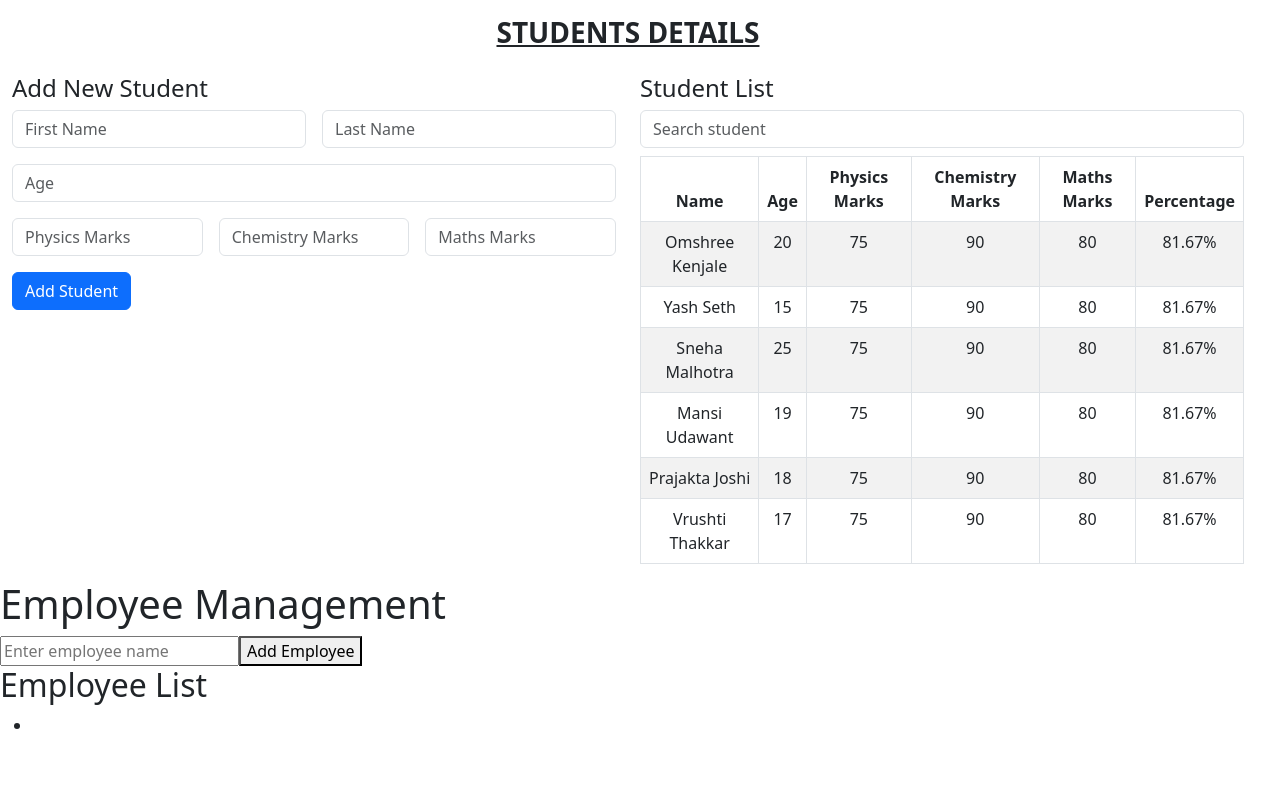
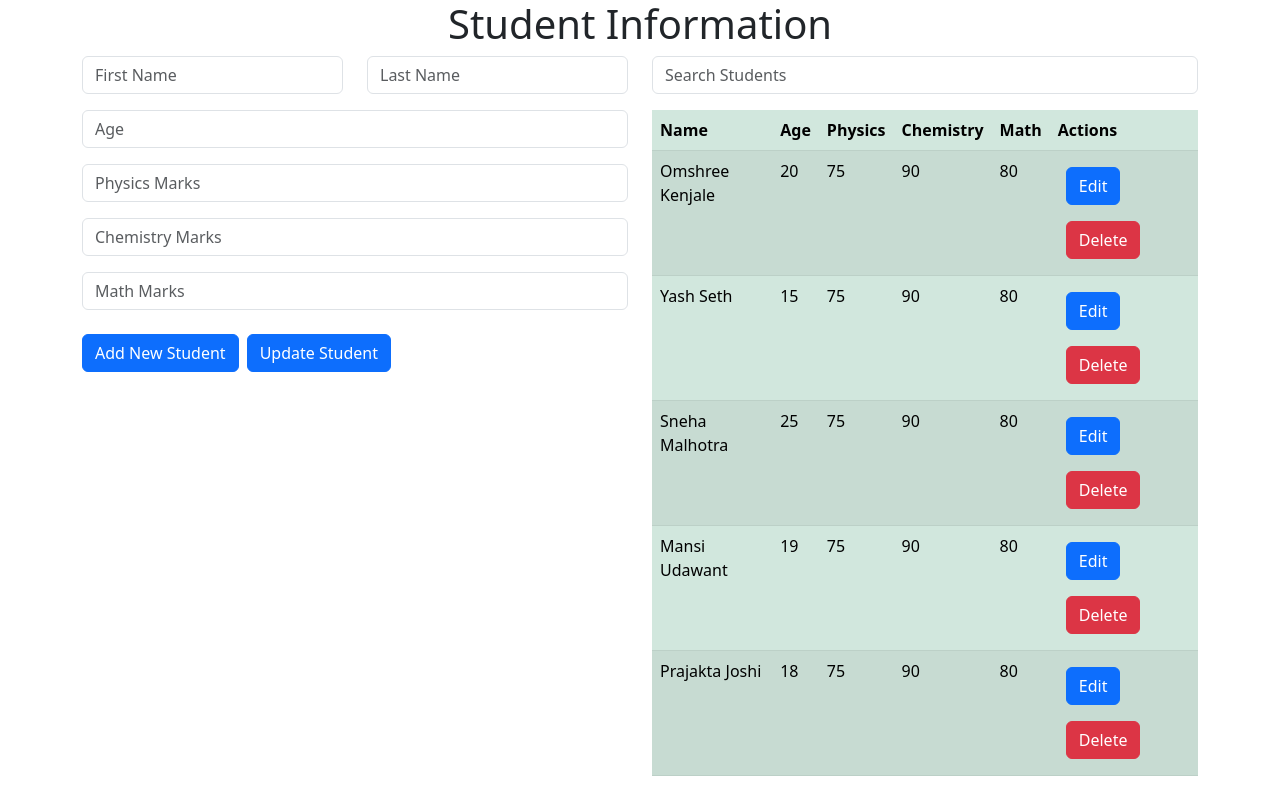
Before and after one commit to OHK08/Dashboard, a React (Vite) app: page / in a window 1280 px wide. Built offline with nearby package versions, Linux system fonts and the light colour scheme.

Commit message:
student details crud

```diff
--- a/src/App.jsx
+++ b/src/App.jsx
@@ -3,8 +3,9 @@ import React from 'react';
 // import DarkModeToggle from './demo/DarkModeToggle';
 // import ArrayExample1 from './demo/ArrayExample1';
 // import StudentList from './demo/StudentList';
+// import StudentData from './studentDetails/StudentData';
+// import EmployeeData from './demo/EmployeeData';
 import StudentData from './studentDetails/StudentData';
-import EmployeeData from './demo/EmployeeData';
 
 
 export default function App() {
@@ -13,11 +14,11 @@ export default function App() {
       {/* <ArrayExample1 /> */}
       {/* <Admin /> */}
       {/* <DarkModeToggle/> */}
-      <StudentData/>
+      {/* <StudentData/> */}
       {/* <StudentList/> */}
       {/* <FilterArray/> */}
-
-      <EmployeeData/>
+      {/* <EmployeeData/> */}
+      <StudentData/>
     </>
   );
 }
--- /dev/null
+++ b/src/studentDetails/AddNewStudent.jsx
@@ -0,0 +1,6 @@
+import React from 'react'
+
+export default function AddNewStudent( students, setStudentDetails, inputValue, setInputValue) {
+  setStudentDetails([...students, inputValue]);
+  setInputValue({ firstName: "", lastName: "", age: "", phyMarks: "", chemMarks: "", mathMarks: "" });
+}
--- /dev/null
+++ b/src/studentDetails/DeleteStudent.jsx
@@ -0,0 +1,5 @@
+import React from 'react'
+
+export default function deleteStudent(index, students, setStudentDetails) {
+    setStudentDetails(students.filter((_, i) => i !== index));
+}
--- a/src/studentDetails/StudentData.jsx
+++ b/src/studentDetails/StudentData.jsx
@@ -1,60 +1,62 @@
-import React, { useState } from 'react';
-import StudentForm from './StudentForm';
-import StudentTable from './StudentTable';
+import React, { useState } from "react";
+import StudentForm from "./StudentForm";
+import StudentTable from "./StudentTable";
 
-export default function StudentData() {
-    // Array of students
+export default function StudentInformation() {
     const [students, setStudentDetails] = useState([
         { firstName: "Omshree", lastName: "Kenjale", age: 20, phyMarks: 75, chemMarks: 90, mathMarks: 80 },
         { firstName: "Yash", lastName: "Seth", age: 15, phyMarks: 75, chemMarks: 90, mathMarks: 80 },
         { firstName: "Sneha", lastName: "Malhotra", age: 25, phyMarks: 75, chemMarks: 90, mathMarks: 80 },
         { firstName: "Mansi", lastName: "Udawant", age: 19, phyMarks: 75, chemMarks: 90, mathMarks: 80 },
         { firstName: "Prajakta", lastName: "Joshi", age: 18, phyMarks: 75, chemMarks: 90, mathMarks: 80 },
-        { firstName: "Vrushti", lastName: "Thakkar", age: 17, phyMarks: 75, chemMarks: 90, mathMarks: 80 }
     ]);
+    const [inputValue, setInputValue] = useState({ firstName: "", lastName: "", age: "", phyMarks: "", chemMarks: "", mathMarks: "" });
+    const [editIndex, setEditIndex] = useState(null);
 
-    // State for form input values
-    const [inputValue, setInputValue] = useState({ firstName: "", lastName: "", age: "", phyMarks: "", chemMarks: "", mathMarks: "" });
-
-    // Search student
-    const [searchInputValue, setSearchInputValue] = useState("");
-    const searchStudentDetails = (e) => {
-        setSearchInputValue(e.target.value);
+    const handleAddStudent = (e) => {
+        e.preventDefault();
+        setStudentDetails([...students, inputValue]);
+        setInputValue({ firstName: "", lastName: "", age: "", phyMarks: "", chemMarks: "", mathMarks: "" });
     };
 
-    // Filter students based on search input
-    const filteredStudents = students.filter(student =>
-        student.firstName.toLowerCase().includes(searchInputValue.toLowerCase()) ||
-        student.lastName.toLowerCase().includes(searchInputValue.toLowerCase())
-    );
+    const handleUpdateStudent = (e) => {
+        e.preventDefault();
+        if (editIndex !== null) {
+            // students[editIndex] = inputValue;
+            // setStudentDetails(students);
+            const updatedStudents = [...students];
+            updatedStudents[editIndex] = inputValue;
+            setStudentDetails(updatedStudents);
+            setEditIndex(null);
+            setInputValue({ firstName: "", lastName: "", age: "", phyMarks: "", chemMarks: "", mathMarks: "" });
+        }
+    };
 
-    // After clicking on an item in the table, fill the form with student details
-    const handleRowClick = (student) => {
-        setInputValue(student); // ✅ Updates the form fields
+    const handleEdit = (index) => {
+        setInputValue(students[index]);
+        setEditIndex(index);
+    };
+
+    const handleDelete = (index) => {
+        setStudentDetails(students.filter((_, i) => i !== index));
     };
 
     return (
-        <>
-            <div className='container-fluid row'>
-                <h3 className='p-3 text-center fw-bold text-decoration-underline'>STUDENTS DETAILS</h3>
-
-                <div className='col-sm-6 col-md-6 col-lg-6'>
+        <div className="container">
+            <h1 className="text-center">Student Information</h1>
+            <div className="row">
+                <div className="col-sm-6 col-md-6 col-lg-6">
                     <StudentForm
-                        setStudentDetails={setStudentDetails}
                         inputValue={inputValue}
                         setInputValue={setInputValue}
+                        handleAddStudent={handleAddStudent}
+                        handleUpdateStudent={handleUpdateStudent}
                     />
                 </div>
-
-                <div className='col-sm-6 col-md-6 col-lg-6'>
-                    <StudentTable
-                        filteredStudents={filteredStudents}
-                        searchInputValue={searchInputValue}
-                        searchStudentDetails={searchStudentDetails}
-                        handleRowClick={handleRowClick}
-                    />
+                <div className="col-sm-6 col-md-6 col-lg-6">
+                    <StudentTable students={students} handleEdit={handleEdit} handleDelete={handleDelete} />
                 </div>
             </div>
-        </>
+        </div>
     );
 }
--- a/src/studentDetails/StudentForm.jsx
+++ b/src/studentDetails/StudentForm.jsx
@@ -1,71 +1,48 @@
-import React, { useState } from 'react';
+import React from "react";
 
-export default function StudentForm({ setStudentDetails, inputValue, setInputValue }) {
-
-    // Handle form submission
-    const addStudentDetails = (e) => {
-        e.preventDefault(); // prevents form reload
-        setStudentDetails(prevStudents => [...prevStudents, inputValue]);
-        setInputValue({ firstName: "", lastName: "", age: "", phyMarks: "", chemMarks: "", mathMarks: "" });
-    };
-
-    // Handle input changes
-    const handleChange = (e) => {
-        const { name, value } = e.target;
-        setInputValue(prevState => ({
-            ...prevState,
-            [name]: value
-        }));
-    };
-
+export default function StudentForm({ inputValue, setInputValue, handleAddStudent, handleUpdateStudent }) {
     return (
-        <>
-            <form onSubmit={addStudentDetails}>
-                <h4>Add New Student</h4>
-                <div className="row g-3 mb-3">
-                    <div className="col">
+        <form>
+            <div className="row">
+                <div className="col-sm-6 col-md-6 col-lg-6">
             <input type="text" placeholder="First Name"
-                            className="form-control"
-                            name="firstName" value={inputValue.firstName}
-                            onChange={handleChange} />
+            className="form-control mb-3" value={inputValue.firstName}
+            onChange={
+                (e) => setInputValue(
+                    { ...inputValue, firstName: e.target.value }
+                )} />
                 </div>
-                    <div className="col">
+                <div className="col-sm-6 col-md-6 col-lg-6">
             <input type="text" placeholder="Last Name"
-                            className="form-control"
-                            name="lastName" value={inputValue.lastName}
-                            onChange={handleChange} />
+            className="form-control mb-3" value={inputValue.lastName}
+            onChange={
+                (e) => setInputValue(
+                    { ...inputValue, lastName: e.target.value }
+                    )} />
                     </div>
             </div>
-                <div className="mb-3">
             <input type="number" placeholder="Age"
-                        className="form-control"
-                        name="age" value={inputValue.age}
-                        onChange={handleChange} />
-                </div>
-                <div className="row g-3 mb-3">
-                    <div className="col">
+            className="form-control mb-3" value={inputValue.age}
+            onChange={(e) => setInputValue(
+                { ...inputValue, age: e.target.value }
+                )} />
             <input type="number" placeholder="Physics Marks"
-                            className="form-control"
-                            name="phyMarks" value={inputValue.phyMarks}
-                            onChange={handleChange} />
-                    </div>
-                    <div className="col">
+            className="form-control mb-3" value={inputValue.phyMarks}
+            onChange={(e) => setInputValue(
+                { ...inputValue, phyMarks: e.target.value }
+                )} />
             <input type="number" placeholder="Chemistry Marks"
-                            className="form-control"
-                            name="chemMarks" value={inputValue.chemMarks}
-                            onChange={handleChange} />
-                    </div>
-                    <div className="col">
-                        <input type="number" placeholder="Maths Marks"
-                            className="form-control"
-                            name="mathMarks" value={inputValue.mathMarks}
-                            onChange={handleChange} />
-                    </div>
-                </div>
-                <button type="submit" className="btn btn-primary mb-3">
-                    Add Student
-                </button>
+            className="form-control mb-3" value={inputValue.chemMarks}
+            onChange={(e) => setInputValue(
+                { ...inputValue, chemMarks: e.target.value }
+                )} />
+            <input type="number" placeholder="Math Marks"
+            className="form-control mb-3" value={inputValue.mathMarks}
+            onChange={(e) => setInputValue(
+                { ...inputValue, mathMarks: e.target.value }
+                )} />
+            <button className="btn btn-primary" onClick={handleAddStudent}>Add New Student</button>
+            <button className="btn btn-primary m-2" onClick={handleUpdateStudent}>Update Student</button>
         </form>
-        </>
     );
 }
--- a/src/studentDetails/StudentTable.jsx
+++ b/src/studentDetails/StudentTable.jsx
@@ -1,60 +1,51 @@
-import React from 'react'
+import React, { useState } from "react";
 
-export default function StudentTable({ filteredStudents, searchStudentDetails, searchInputValue, handleRowClick }) {
+export default function StudentTable({ students, handleEdit, handleDelete }) {
+    const [searchInputValue, setSearchInputValue] = useState("");
+
+    const filteredStudents = students.filter((student) =>
+        `${student.firstName} ${student.lastName}`.toLowerCase().includes(searchInputValue.toLowerCase())
+    );
+
     return (
-        <>
-            <h4>Student List</h4>
+        <div>
             <input
-                type="text"
-                placeholder='Search student'
-                value={searchInputValue}
-                onChange={searchStudentDetails}
-                className='form-control mb-2'
+                type="text" placeholder="Search Students" className="form-control mb-3"
+                value={searchInputValue} onChange={(e) => setSearchInputValue(e.target.value)}
             />
-            <table className="table table-striped table-hover table-bordered bg-light">
-                <thead className="bg-dark text-white text-center">
+            <table className="table table-success table-striped">
+                <thead>
                     <tr>
                         <th>Name</th>
                         <th>Age</th>
-                        <th>Physics Marks</th>
-                        <th>Chemistry Marks</th>
-                        <th>Maths Marks</th>
-                        <th>Percentage</th>
+                        <th>Physics</th>
+                        <th>Chemistry</th>
+                        <th>Math</th>
+                        <th>Actions</th>
                     </tr>
                 </thead>
-                <tbody className="text-center">
-                    {/* {filteredStudents.map((student, index) => (
-                        <tr key={index} onClick={() => handleRowClick(student)}>
+                <tbody>
+                    {filteredStudents.map((student, index) => (
+                        <tr key={index}>
                             <td>{student.firstName} {student.lastName}</td>
                             <td>{student.age}</td>
                             <td>{student.phyMarks}</td>
                             <td>{student.chemMarks}</td>
                             <td>{student.mathMarks}</td>
                             <td>
-                                {((student.phyMarks + student.chemMarks + student.mathMarks) / 3).toFixed(2)}%
+                                <button className="btn btn-primary m-2"
+                                onClick={() => handleEdit(index)}>
+                                    Edit
+                                </button>
+                                <button className="btn btn-danger m-2"
+                                onClick={() => handleDelete(index)}>
+                                    Delete
+                                </button>
                             </td>
                         </tr>
-                    ))} */}
-                     {filteredStudents.map((student, index) => {
-                            const phyMarks = Number(student.phyMarks) || 0;
-                            const chemMarks = Number(student.chemMarks) || 0;
-                            const mathMarks = Number(student.mathMarks) || 0;
-                            const percentage = ((phyMarks + chemMarks + mathMarks) / 3).toFixed(2);
-
-                            return (
-                                <tr key={index} onClick={() => handleRowClick(student)} style={{ cursor: "pointer" }}>
-                                    <td>{student.firstName} {student.lastName}</td>
-                                    <td>{student.age}</td>
-                                    <td>{phyMarks}</td>
-                                    <td>{chemMarks}</td>
-                                    <td>{mathMarks}</td>
-                                    <td>{percentage}%</td>
-                                </tr>
-                            );
-                        })}
+                    ))}
                 </tbody>
             </table>
-
-        </>
-    )
+        </div>
+    );
 }
```
Also changed, not shown: src/studentDetails/UpdateStudent.jsx (added, +11 -0 lines). Lines whose indentation alone changed are shown as unchanged.
